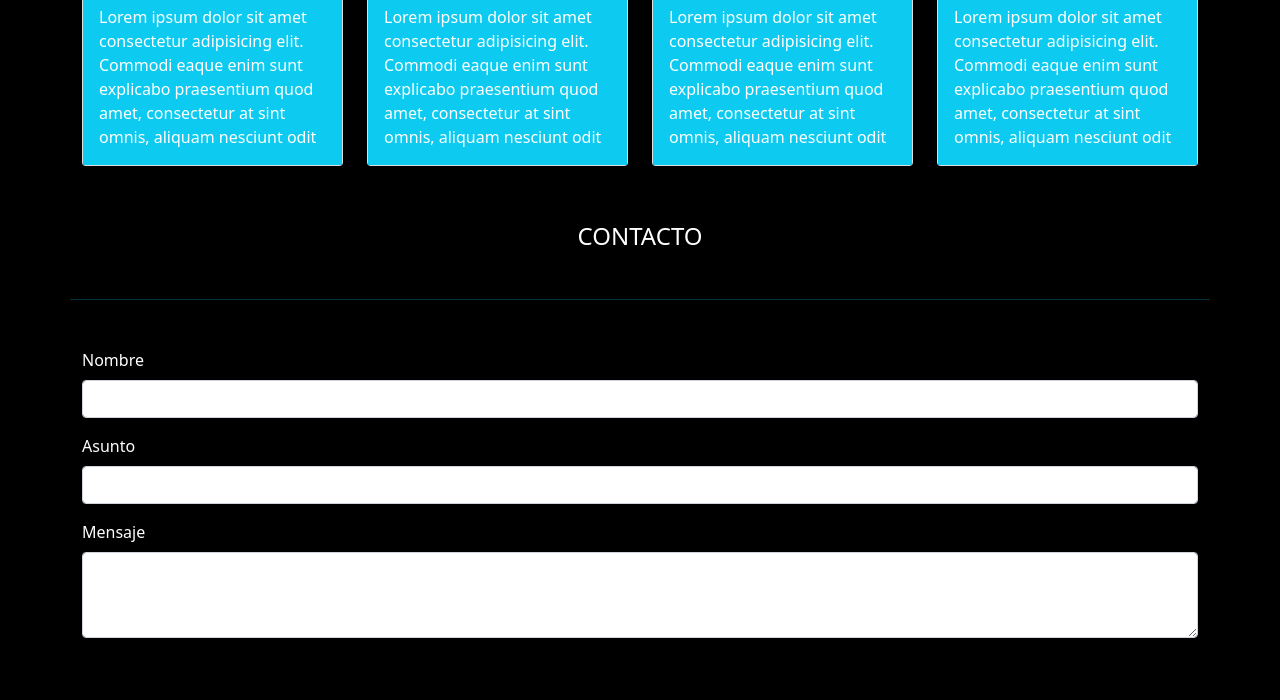
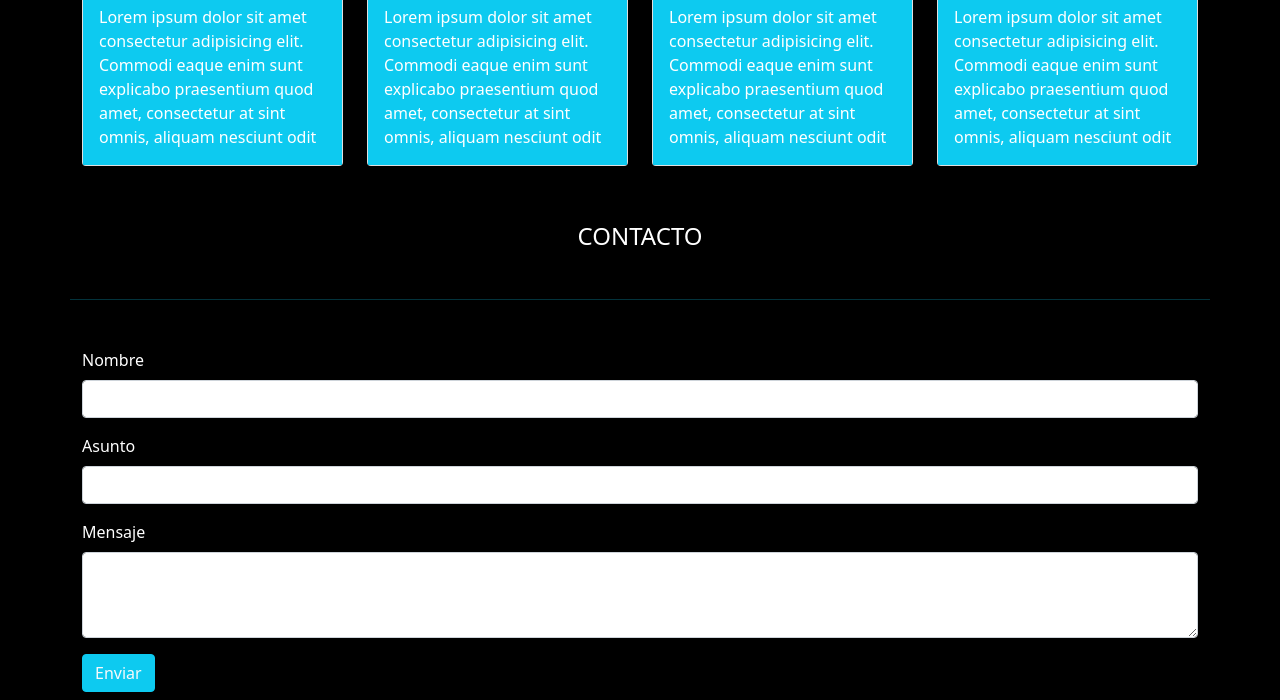
Before and after one commit to TatianaLastra/viajeschile, a plain HTML site: page assets/index.html in a window 1280 px wide. Shown: the part 1967-2667 px from the top of the page. Before the commit the page ends 2629 px from the top, so only its background shows below. Drawn offline with nearby package versions, Linux system fonts and the light colour scheme; files that its build step writes are made by us from their sources; a script that the page names is missing; files whose address does not match are found by name.

Commit message:
boton formulario ok

```diff
--- a/assets/index.html
+++ b/assets/index.html
@@ -186,12 +186,14 @@
             <textarea class="form-control" id="exampleFormControlTextarea1" rows="3"></textarea>
           </div>
 
+<!--boton formulario-->
+
+          <button type="submit" class="btn btn-info text-light">Enviar</button>
         </div>
       </form>
-
     </section>
 
-
+<!--footer-->
 
 
 
```
